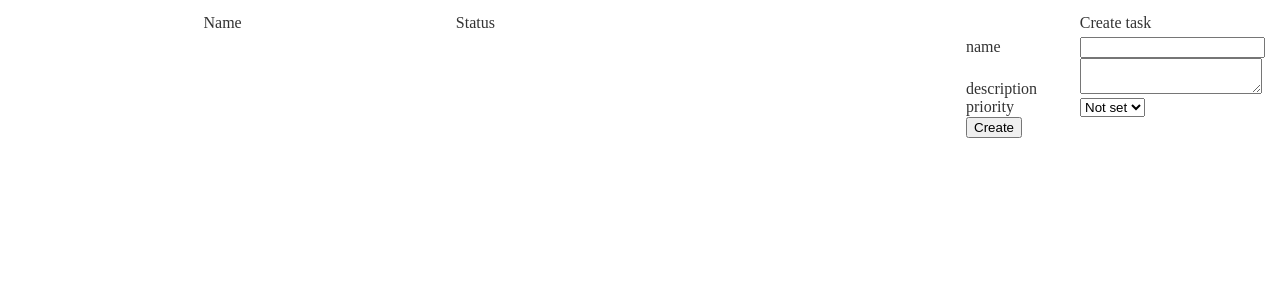
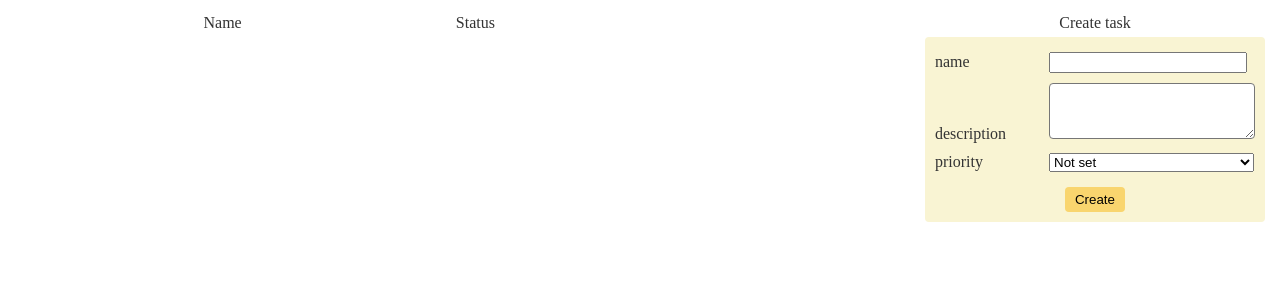
Before and after one commit to YegorDB/planning, a Django app: page /tasks/ in a window 1280 px wide. Shown: the top 300 px of the page. Run offline with Django 3.2, Linux system fonts and the light colour scheme; some libraries are stand-ins or nearby versions.

Commit message:
Add task creation form styles

```diff
--- a/src/django/plann/static/plann/css/tasks.css
+++ b/src/django/plann/static/plann/css/tasks.css
@@ -118,7 +118,48 @@
   padding: 5px;
 }
 
+#task-creation-form {
+  background-color: #f9f4d3;
+  padding: 10px;
+  border-radius: 4px;
+}
+
 .task-creation-item-label {
   display: inline-block;
   min-width: 110px;
 }
+
+#task-creation-form-name {
+  width: 190px;
+}
+
+#task-creation-form-description {
+  border-radius: 4px;
+  width: 200px;
+  height: 50px;
+}
+
+#task-creation-form-priority {
+  width: 205px;
+}
+
+#task-creation-form-button-box {
+  width: max-content;
+  margin: auto;
+  padding: 10px 5px 0px;
+}
+
+#task-creation-form-button {
+  background-color: #f9d56e;
+  border-style: unset;
+  border-radius: 4px;
+  padding: 5px 10px;
+  cursor: pointer;
+}
+#task-creation-form-button:hover {
+  background-color: #bba66d;
+}
+
+.form-group {
+  padding: 5px 0;
+}
--- a/src/django/plann/templates/plann/task_creation/description_textarea.html
+++ b/src/django/plann/templates/plann/task_creation/description_textarea.html
@@ -3,7 +3,7 @@
     <label>{{ field.label|lower }}</label>
   </div>
 
-  <textarea name="{{ field.name }}" class="form-control" {% if style.placeholder %}placeholder="{{ style.placeholder }}"{% endif %} {% if style.rows %}rows="{{ style.rows }}"{% endif %}>{% if field.value %}{{ field.value }}{% endif %}</textarea>
+  <textarea id="task-creation-form-description" name="{{ field.name }}" class="form-control" {% if style.placeholder %}placeholder="{{ style.placeholder }}"{% endif %} {% if style.rows %}rows="{{ style.rows }}"{% endif %}>{% if field.value %}{{ field.value }}{% endif %}</textarea>
 
   {% if field.errors %}
     {% for error in field.errors %}<span class="help-block">{{ error }}</span>{% endfor %}
--- a/src/django/plann/templates/plann/task_creation/name_input.html
+++ b/src/django/plann/templates/plann/task_creation/name_input.html
@@ -3,7 +3,7 @@
     <label>{{ field.label|lower }}</label>
   </div>
 
-  <input name="{{ field.name }}" class="form-control" type="{{ style.input_type }}" {% if style.placeholder %}placeholder="{{ style.placeholder }}"{% endif %} {% if field.value is not None %}value="{{ field.value }}"{% endif %} {% if style.autofocus and style.input_type != "hidden" %}autofocus{% endif %}>
+  <input id="task-creation-form-name" name="{{ field.name }}" class="form-control" type="{{ style.input_type }}" {% if style.placeholder %}placeholder="{{ style.placeholder }}"{% endif %} {% if field.value is not None %}value="{{ field.value }}"{% endif %} {% if style.autofocus and style.input_type != "hidden" %}autofocus{% endif %}>
 
   {% if field.errors %}
     {% for error in field.errors %}
--- a/src/django/plann/templates/plann/task_creation/priority_select.html
+++ b/src/django/plann/templates/plann/task_creation/priority_select.html
@@ -5,7 +5,7 @@
     <label>{{ field.label|lower }}</label>
   </div>
 
-  <select class="form-control" name="{{ field.name }}">
+  <select id="task-creation-form-priority" class="form-control" name="{{ field.name }}">
     {% for select in field.iter_options %}
       <option value="{{ select.value }}" {% if select.value|as_string == field.value|as_string %}selected{% endif %} {% if select.disabled %}disabled{% endif %}>{{ select.display_text }}</option>
     {% endfor %}
--- a/src/django/plann/templates/plann/tasks.html
+++ b/src/django/plann/templates/plann/tasks.html
@@ -22,7 +22,9 @@
     </div>
     <form id="task-creation-form">
       {% render_form create_task_serializer %}
-      <input type="submit" value="Create">
+      <div id="task-creation-form-button-box">
+        <input id="task-creation-form-button" type="submit" value="Create">
+      </div>
     </form>
   </div>
 {% endblock %}
```
